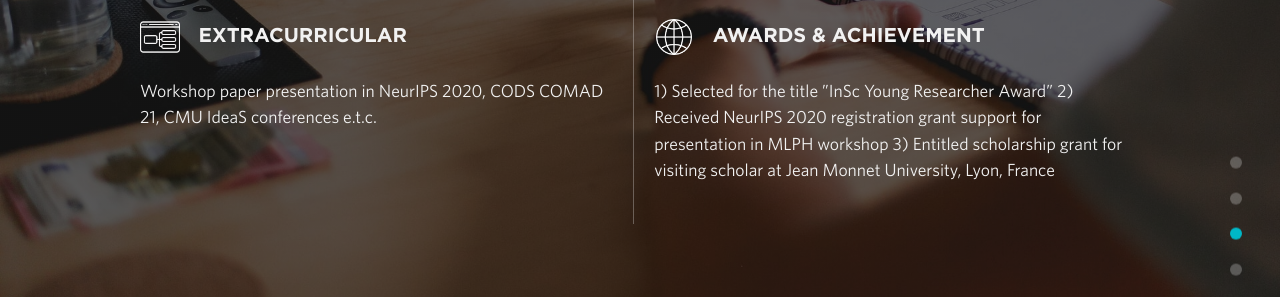
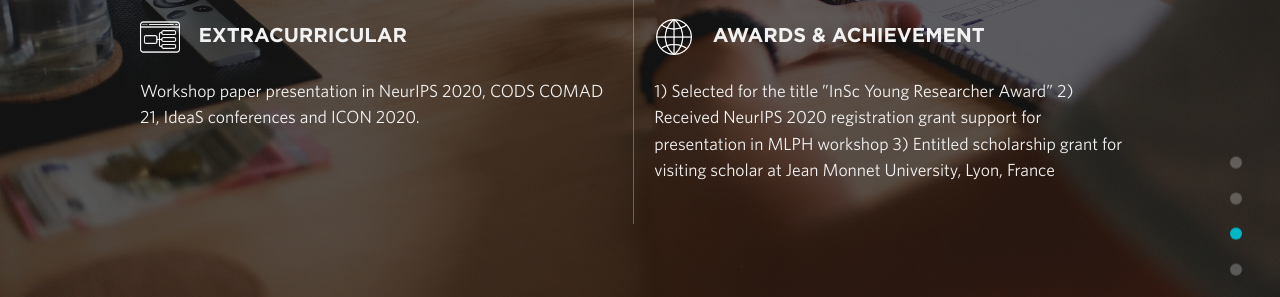
Before and after one commit to sumit6597/sumit6597.github.io, a Jekyll site: the page built from index.html, in a window 1280 px wide and 900 px high, scrolled down 2012 px. Shown: the part 180-477 px from the top of the window. Built offline with Jekyll 4.4.1, drawn with Linux system fonts in a browser that asks for light colours; nearby versions of some CDN libraries.

Commit message:
Update services.yml

```diff
--- a/_data/services.yml
+++ b/_data/services.yml
@@ -11,9 +11,9 @@
   services:
     - heading: Extracurricular
       sprite: xd
-      text: Workshop paper presentation in NeurIPS 2020, CODS COMAD 21, CMU IdeaS conferences e.t.c.
+      text: Workshop paper presentation in NeurIPS 2020, CODS COMAD 21, IdeaS conferences and ICON 2020.
 
     - heading: Awards & Achievement
       sprite: wit
-      text: 1) Selected for the title ”InSc Young Researcher Award”                      2) Received NeurIPS 2020 registration grant support for presentation in MLPH workshop
+      text: 1) Selected for the title ”InSc Young Researcher Award” 2) Received NeurIPS 2020 registration grant support for presentation in MLPH workshop
             3) Entitled scholarship grant for visiting scholar at Jean Monnet University, Lyon, France
```
